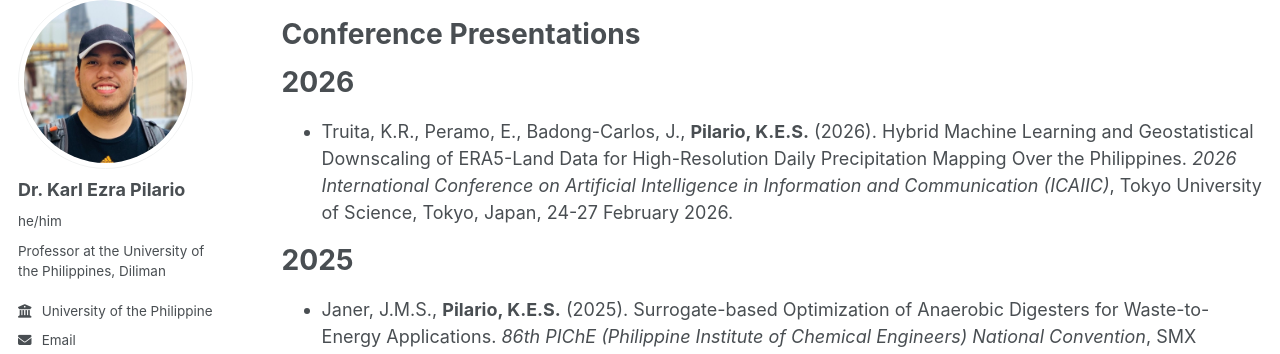
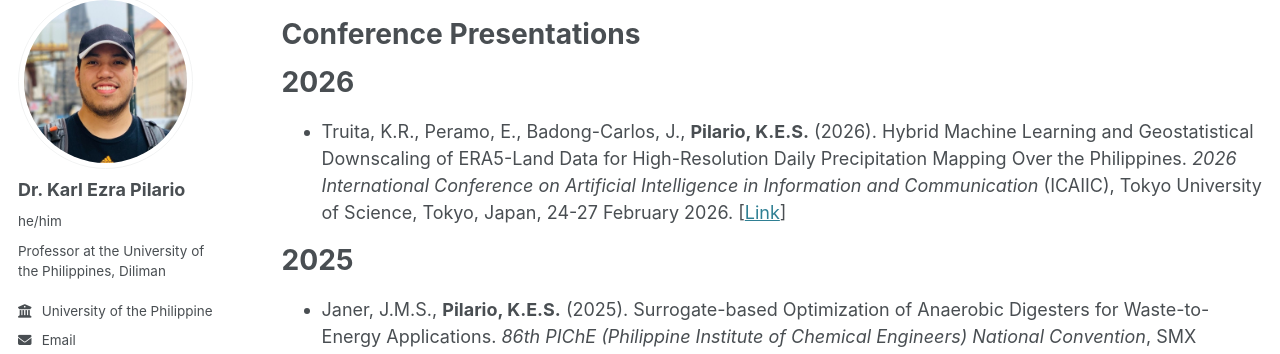
Before and after one commit to kspilario/kspilario.github.io, a Jekyll site: the page built from _pages/publications.md, in a window 1280 px wide and 900 px high, scrolled down 3376 px. Shown: the part 112-466 px from the top of the window. Built offline with Jekyll 4.4.1, drawn with Linux system fonts in a browser that asks for light colours; some web fonts are replaced.

Commit message:
Update publications.md

```diff
--- a/_pages/publications.md
+++ b/_pages/publications.md
@@ -72,7 +72,7 @@
 
 2026
 ======
-* Truita, K.R., Peramo, E., Badong-Carlos, J., **Pilario, K.E.S.** (2026). Hybrid Machine Learning and Geostatistical Downscaling of ERA5-Land Data for High-Resolution Daily Precipitation Mapping Over the Philippines. *2026 International Conference on Artificial Intelligence in Information and Communication (ICAIIC)*, Tokyo University of Science, Tokyo, Japan, 24-27 February 2026.
+* Truita, K.R., Peramo, E., Badong-Carlos, J., **Pilario, K.E.S.** (2026). Hybrid Machine Learning and Geostatistical Downscaling of ERA5-Land Data for High-Resolution Daily Precipitation Mapping Over the Philippines. *2026 International Conference on Artificial Intelligence in Information and Communication* (ICAIIC), Tokyo University of Science, Tokyo, Japan, 24-27 February 2026. [[Link](https://ieeexplore.ieee.org/document/11454412)]
 
 2025
 ======
```
